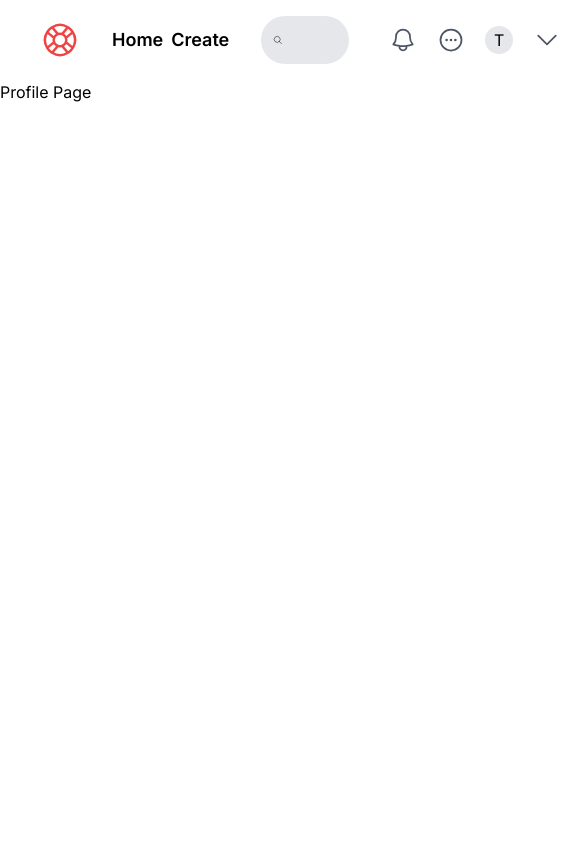
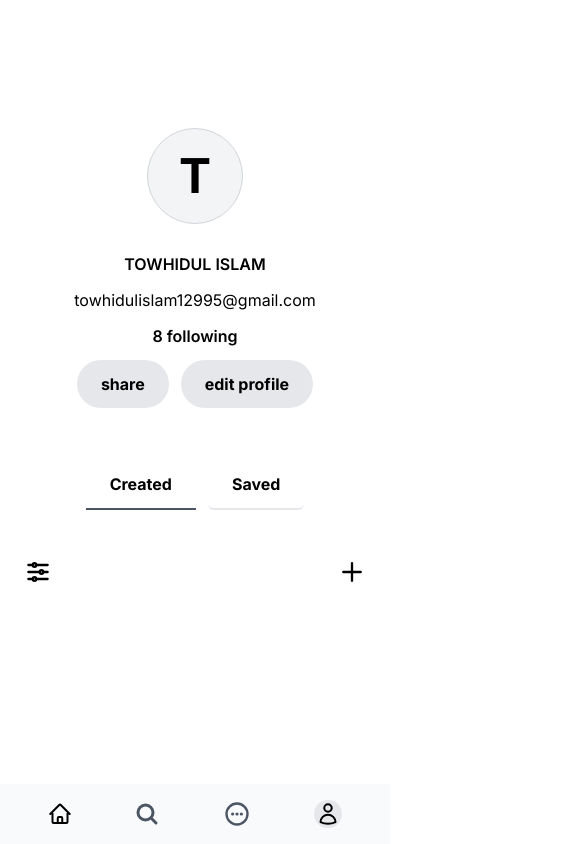
Before and after one commit to towhidul-islam-dev/pinterest_replica, a Next.js app: page /profile in a window 390 px wide. Shown: the whole page, 585 px wide, since content can reach past the window. Built offline with nearby package versions, Linux system fonts and the light colour scheme.

Commit message:
all new changes has been updated

```diff
--- a/app/creator/page.jsx
+++ b/app/creator/page.jsx
@@ -1,7 +1,7 @@
 import React from "react";
 
 function page() {
-  return <div>Creator Page</div>;
+	return <div className="pt-20">Creator Page</div>;
 }
 
 export default page;
--- a/app/home/page.jsx
+++ b/app/home/page.jsx
@@ -1,19 +1,15 @@
 "use client";
-import React, { useState } from "react";
+import { Fragment, useEffect, useRef, useState } from "react";
 
+import { Menu, Transition } from "@headlessui/react";
 import {
 	QuestionMarkCircleIcon,
 	EllipsisHorizontalCircleIcon,
-  MagnifyingGlassIcon,
-  XMarkIcon,
-  ArrowUpRightIcon,
 	ArrowUpTrayIcon,
-  UserPlusIcon,
-  HeartIcon,
-  BellIcon,
 	ChevronDownIcon,
-  CheckIcon,
-  ArrowTopRightOnSquareIcon,
+	EditActiveIcon,
+	DuplicateActiveIcon,
+	ArchiveActiveIcon,
 } from "@heroicons/react/24/outline";
 import { useRouter } from "next/navigation";
 import Link from "next/link";
@@ -142,12 +138,12 @@ const HomeData = [
 ];
 
 function page() {
-  const router = useRouter();
+	// const router = useRouter();
 	const [pictureData, setPictureData] = useState(HomeData);
 
 	return (
-    <div className="grid place-items-center py-12">
-      <div className="w-full xl:columns-6 lg:columns-4 sm:columns-3 gap-10 space-y-10 px-6 lg:px-8">
+		<div className="grid place-items-center py-12 md:mt-16">
+			<div className="w-full columns-2 xl:columns-6 lg:columns-4 sm:columns-3 gap-10 space-y-10 px-6 lg:px-8">
 				{pictureData.map((picture) => {
 					return (
 						<div key={picture.id}>
@@ -156,7 +152,7 @@ function page() {
 								className="relative w-full h-full rounded-xl overflow-hidden"
 							>
 								<img
-                  className="w-full  shadow-sm z-0 rounded-xl"
+									className="w-full shadow-sm z-0 rounded-xl"
 									src={`/${picture.image}`}
 									alt="picture"
 								/>
@@ -165,8 +161,106 @@ function page() {
 									<div className="w-10 cursor-pointer h-10 rounded-full bg-white hover:bg-gray-100/90 grid place-items-center">
 										<ArrowUpTrayIcon className="w-6 h-6" />
 									</div>
-                  <div className="cursor-pointer w-10 grid place-items-center h-10 rounded-full bg-white hover:bg-gray-100/90">
+									<div className="cursor-pointer w-10 h-10 rounded-full bg-white hover:bg-gray-100/90">
+										<div className="">
+											<div>
+												<Menu as="div" className="relative  text-left">
+													<div className="flex items-center justify-center">
+														<Menu.Button className="z-10">
 															<EllipsisHorizontalCircleIcon className="w-8 h-8" />
+														</Menu.Button>
+													</div>
+													<Transition
+														as={Fragment}
+														enter="transition ease-out duration-100"
+														enterFrom="transform opacity-0 scale-95"
+														enterTo="transform opacity-100 scale-100"
+														leave="transition ease-in duration-75"
+														leaveFrom="transform opacity-100 scale-100"
+														leaveTo="transform opacity-0 scale-95"
+													>
+														<Menu.Items className="absolute right-0 mt-2 w-56 origin-top-right divide-y divide-gray-100 rounded-md bg-white shadow-lg ring-1 ring-black/5 focus:outline-none">
+															<div className="px-1 py-1 ">
+																<Menu.Item>
+																	{({ active }) => (
+																		<button
+																			className={`${
+																				active
+																					? "bg-violet-500 text-white"
+																					: "text-gray-900"
+																			} group flex w-full items-center rounded-md px-2 py-2 text-sm`}
+																		>
+																			{/* {active ? (
+                                        <EditActiveIcon
+                                          className="mr-2 h-5 w-5"
+                                          aria-hidden="true"
+                                        />
+                                      ) : (
+                                        <EditInactiveIcon
+                                          className="mr-2 h-5 w-5"
+                                          aria-hidden="true"
+                                        />
+                                      )} */}
+																			Pin
+																		</button>
+																	)}
+																</Menu.Item>
+																<Menu.Item>
+																	{({ active }) => (
+																		<button
+																			className={`${
+																				active
+																					? "bg-violet-500 text-white"
+																					: "text-gray-900"
+																			} group flex w-full items-center rounded-md px-2 py-2 text-sm`}
+																		>
+																			{/* {active ? (
+                                        <DuplicateActiveIcon
+                                          className="mr-2 h-5 w-5"
+                                          aria-hidden="true"
+                                        />
+                                      ) : (
+                                        <DuplicateInactiveIcon
+                                          className="mr-2 h-5 w-5"
+                                          aria-hidden="true"
+                                        />
+                                      )} */}
+																			Download Image
+																		</button>
+																	)}
+																</Menu.Item>
+															</div>
+															<div className="px-1 py-1">
+																<Menu.Item>
+																	{({ active }) => (
+																		<button
+																			className={`${
+																				active
+																					? "bg-violet-500 text-white"
+																					: "text-gray-900"
+																			} group flex w-full items-center rounded-md px-2 py-2 text-sm`}
+																		>
+																			{/* {active ? (
+                                        <ArchiveActiveIcon
+                                          className="mr-2 h-5 w-5"
+                                          aria-hidden="true"
+                                        />
+                                      ) : (
+                                        <ArchiveInactiveIcon
+                                          className="mr-2 h-5 w-5"
+                                          aria-hidden="true"
+                                        />
+                                      )} */}
+																			Report Pin
+																		</button>
+																	)}
+																</Menu.Item>
+															</div>
+														</Menu.Items>
+													</Transition>
+												</Menu>
+											</div>
+										</div>
 									</div>
 								</div>
 							</Link>
--- a/app/pin/[id]/page.jsx
+++ b/app/pin/[id]/page.jsx
@@ -36,7 +36,7 @@ function page({ params }) {
 	}, [params.id]);
 
 	return (
-    <div className="grid place-items-center w-full py-12 px-8">
+		<div className="grid place-items-center w-full sm:pt-24 py-12 px-8">
 			<div
 				key={selectedData.id}
 				className="flex flex-col items-start justify-between md:flex-row h-full w-full max-w-5xl rounded-xl overflow-hidden shadow-md border border-gray-200"
--- a/app/profile/page.jsx
+++ b/app/profile/page.jsx
@@ -1,7 +1,56 @@
 import React from "react";
 
+import {
+	AdjustmentsHorizontalIcon,
+	PlusIcon,
+} from "@heroicons/react/24/outline";
+
 function page() {
-  return <div>Profile Page</div>;
+	return (
+		<div className="mt-20">
+			<div className="flex items-center justify-center py-12">
+				<div className="space-y-3">
+					<div className="grid place-items-center pb-4">
+						<div className=" bg-gray-100 rounded-full w-24 h-24 border border-gray-300 flex items-center justify-center">
+							<h2 className="text-center rounded-full p-8 w-fit text-5xl font-bold">
+								T
+							</h2>
+						</div>
+					</div>
+					<h3 className="uppercase font-semibold text-center">
+						Towhidul Islam
+					</h3>
+					<p className="lowercase">
+						<span>towhidulislam12995@gmail.com</span>
+					</p>
+					<h4 className="texxt-sm font-semibold text-center">8 following</h4>
+					<div className="flex justify-center space-x-3">
+						<button className="text-base font-bold bg-gray-200 hover:bg-gray-300 px-6 py-3 cursor-pointer rounded-full">
+							share
+						</button>
+						<button className="text-base font-bold bg-gray-200 hover:bg-gray-300 px-6 py-3 cursor-pointer rounded-full">
+							edit profile
+						</button>
+					</div>
+					<div className="flex justify-center space-x-3 pt-10">
+						<button className="text-base font-bold border-b-2 border-gray-600 hover:bg-gray-300 px-6 py-3 cursor-pointer hover:rounded-md hover:border-transparent transition-all ease-in-out duration-100">
+							Created
+						</button>
+						<button className="text-base font-bold border-b-2 hover:bg-gray-300 px-6 py-3 cursor-pointer rounded-md">
+							Saved
+						</button>
+					</div>
+				</div>
+			</div>
+			<div className="w-full ">
+				<div className="flex items-center justify-between px-6 w-full gap-4">
+					<AdjustmentsHorizontalIcon className="w-7 h-7 stroke-2" />
+
+					<PlusIcon className="w-7 h-7 stroke-2" />
+				</div>
+			</div>
+		</div>
+	);
 }
 
 export default page;
--- a/components/Navbar.jsx
+++ b/components/Navbar.jsx
@@ -8,6 +8,8 @@ import {
 	MagnifyingGlassIcon,
 	BellIcon,
 	ChevronDownIcon,
+	HomeIcon,
+	UserIcon,
 } from "@heroicons/react/24/outline";
 import { usePathname } from "next/navigation";
 
@@ -16,14 +18,14 @@ function Navbar() {
 	const [currRoute, setCurrRoute] = useState("");
 
 	const currPath = route.split("/")[1];
-  console.log(currPath);
 	useEffect(() => {
 		setCurrRoute(currPath);
 	}, [currPath]);
-  console.log(currRoute);
 
 	return (
-    <div className="grid place-items-center px-6 lg:px-8">
+		<>
+			<div className="hidden md:block">
+				<div className="grid z-50 bg-gray-50 place-items-center px-6 lg:px-8 fixed top-0 left-0 w-full">
 					<div className="flex py-4 px-4 lg:px-0 items-center gap-8 justify-center w-full">
 						<div>
 							<Link href="/" className="capitalize text-lg font-semibold">
@@ -72,7 +74,6 @@ function Navbar() {
 							>
 								<EllipsisHorizontalCircleIcon className="h-7 text-gray-600" />
 							</Link>
-
 							<Link
 								className="hover:bg-gray-200 transition-all ease-in-out duration-300 p-2 rounded-full"
 								href="/profile"
@@ -90,6 +91,41 @@ function Navbar() {
 						</div>
 					</div>
 				</div>
+			</div>
+			<div className="md:hidden">
+				<div className="grid z-50 bg-gray-50 place-items-center px-6 lg:px-8 fixed bottom-0 left-0 w-full">
+					<div className="flex py-2 px-4 lg:px-0 items-center gap-8 justify-between w-full">
+						<Link
+							className="hover:bg-gray-200 transition-all ease-in-out duration-300 p-2 rounded-full"
+							href="/"
+						>
+							<HomeIcon className="w-6 h-6 stroke-2" />
+						</Link>
+						<Link
+							className="hover:bg-gray-200 transition-all ease-in-out duration-300 p-2 rounded-full"
+							href="/notification"
+						>
+							<MagnifyingGlassIcon className="h-6 text-gray-600 w- stroke-[3px]" />
+						</Link>
+						<Link
+							className="hover:bg-gray-200 transition-all ease-in-out duration-300 p-2 rounded-full"
+							href="/message"
+						>
+							<EllipsisHorizontalCircleIcon className="h-7 text-gray-600 stroke-2" />
+						</Link>
+
+						<Link
+							className="hover:bg-gray-200 transition-all ease-in-out duration-300 p-2 rounded-full"
+							href="/profile"
+						>
+							<p className="w-7 h-7 grid place-items-center bg-gray-200 rounded-full">
+								<UserIcon className="w-6 h-6 stroke-2" />
+							</p>
+						</Link>
+					</div>
+				</div>
+			</div>
+		</>
 	);
 }
 
--- a/package.json
+++ b/package.json
@@ -16,6 +16,7 @@
     "postcss": "8.4.31",
     "react": "18.2.0",
     "react-dom": "18.2.0",
+    "redux": "^5.0.1",
     "tailwindcss": "3.3.5"
   }
 }
```
Also changed, not shown: 1 other file (tests, documents, lock files or other folders). Lines whose indentation alone changed are shown as unchanged.
